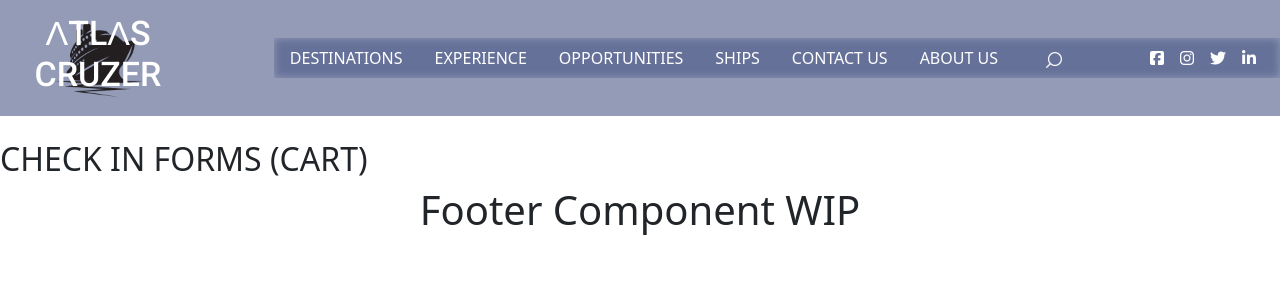
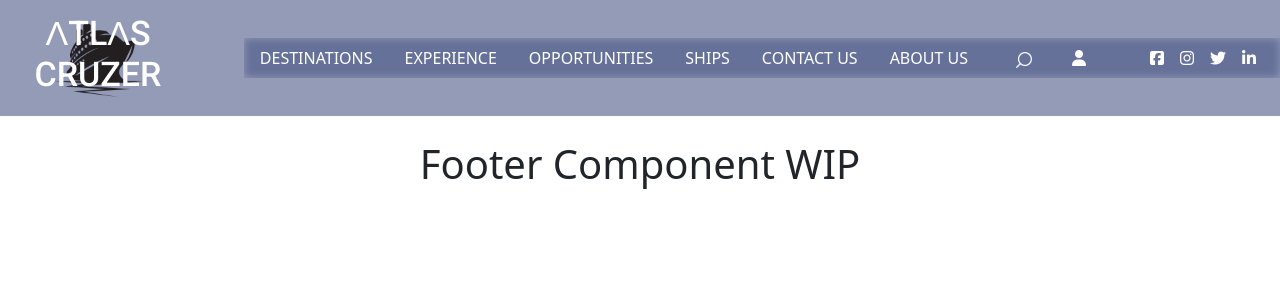
Before and after one commit to erosdgc/alta-cruze-react-app, a React (Create React App) app: page /check-in in a window 1280 px wide. Shown: the top 300 px of the page. Built offline with nearby package versions, Linux system fonts and the light colour scheme.

Commit message:
Cart fix

```diff
--- a/src/components/CartWidget/CartWidget.jsx
+++ b/src/components/CartWidget/CartWidget.jsx
@@ -5,7 +5,7 @@ const CartWidget = () => {
         <div>
             <li className="nav-item cart list-unstyled">
                 <i className="nav-link link-icon fa-solid fa-user"></i>
-                <h2>CHECK IN FORMS (CART)</h2>
+                {/* <p>CART</p> */}
             </li>
         </div>
     )
--- a/src/components/NavBar/NavBar.jsx
+++ b/src/components/NavBar/NavBar.jsx
@@ -2,7 +2,7 @@ import React from "react";
 // import "./NavBar.css";
 import logo from "../../assets/images/icon.png";
 import search from "../../assets/images/loupe.png";
-// import CartWidget from "./CartWidget";
+import CartWidget from "../CartWidget/CartWidget";
 import { NavLink } from "react-router-dom";
 
 const NavBar = () => {
@@ -190,7 +190,7 @@ const NavBar = () => {
                                     </li>
                                     <li className="nav-item dropdown nav-link">
                                        <NavLink className="nav-link dropdown-toggle link-icon" to="/account" id="navbarDropdownMenuLink" role="button" data-bs-toggle="dropdown" aria-expanded="false">
-                                            {/* <CartWidget /> */}
+                                            <CartWidget />
                                        </NavLink>
                                     </li>
                                 </ul>
```
